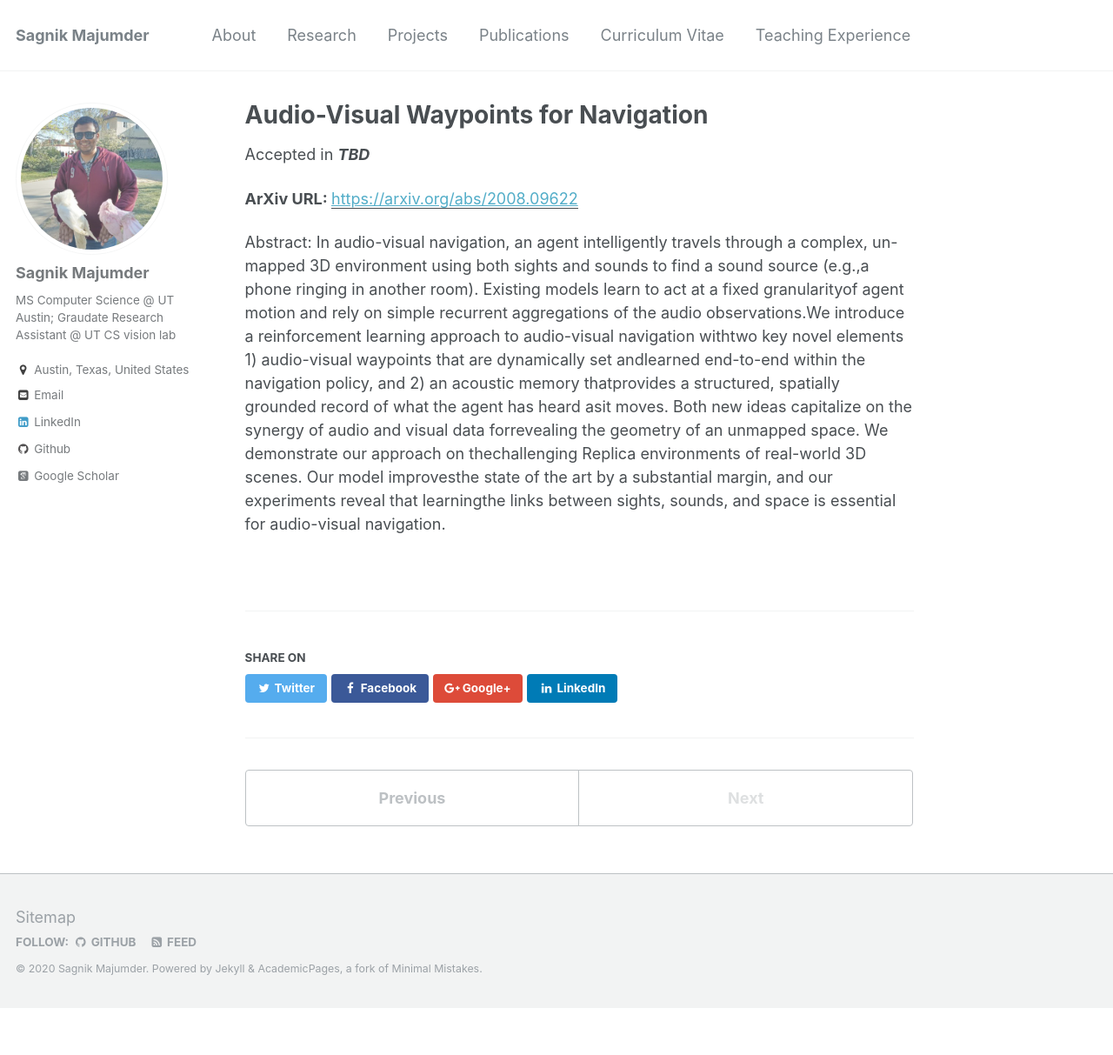
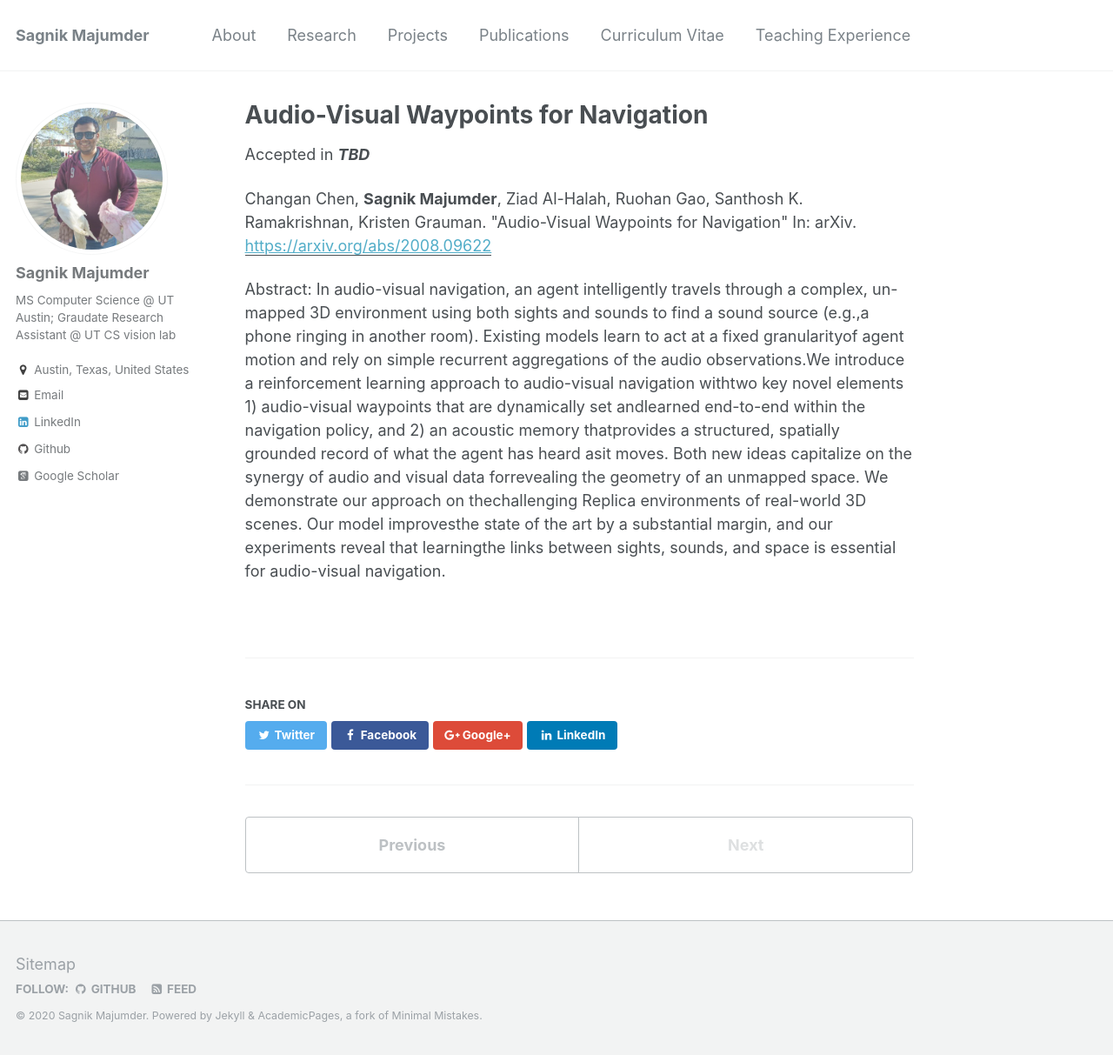
Before and after one commit to SAGNIKMJR/sagnikmjr.github.io, a Jekyll site: the page built from _publications/Submission3_2020.md, in a window 1280 px wide and 1213 px high. Shown: the whole window at 87% size. Built offline with Jekyll 4.4.1, drawn with Linux system fonts in a browser that asks for light colours; some web fonts are replaced.

Commit message:
avwan citation update 1

```diff
--- a/_publications/Submission3_2020.md
+++ b/_publications/Submission3_2020.md
@@ -6,7 +6,9 @@ excerpt: "In audio-visual navigation, an agent intelligently travels through a c
 <!-- date: TBD -->
 venue: '<b>TBD</b>'
 paperurl: 'https://arxiv.org/abs/2008.09622'
-citation: '<b>ArXiv URL: </b>'
+citation: 'Changan Chen, <b>Sagnik Majumder</b>, Ziad Al-Halah, Ruohan Gao, Santhosh K. Ramakrishnan, Kristen
+Grauman. &quot;Audio-Visual Waypoints for Navigation&quot; In: arXiv.
+'
 
 #  <i>Under submission</i>.
 ---
```
